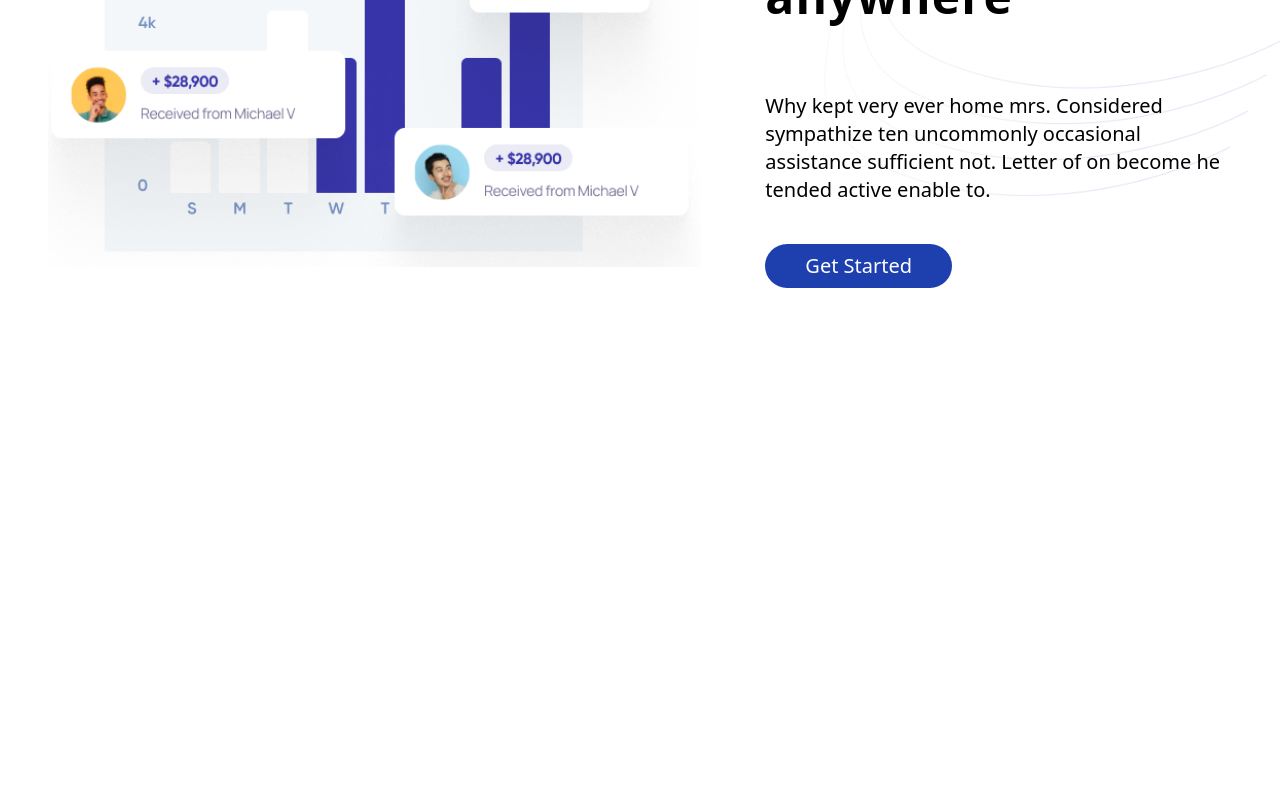
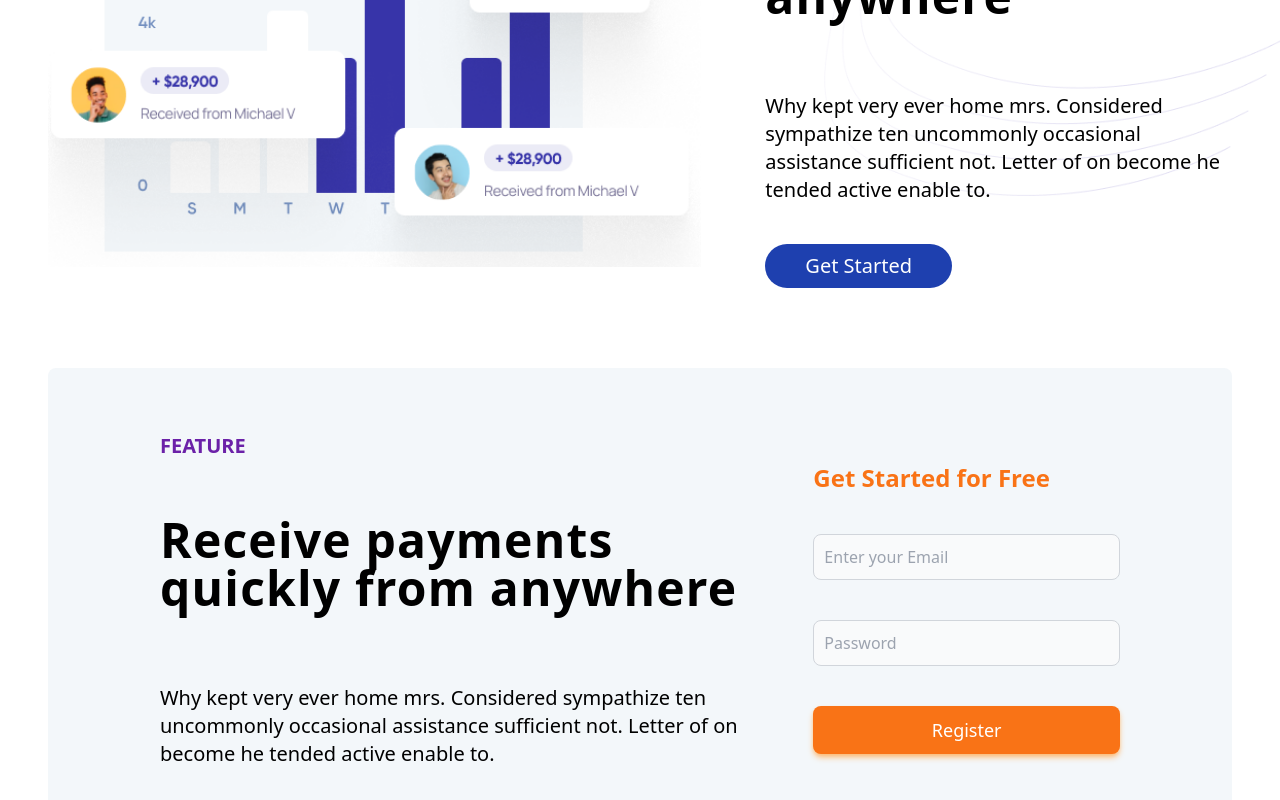
Before and after one commit to React-Tailwind-UI-Templetes/saas-landing-page-01, a React (Vite) app: page / in a window 1280 px wide. Shown: the part 1234-2034 px from the top of the page. Before the commit the page ends 1602 px from the top, so only its background shows below. Built offline with nearby package versions, Linux system fonts and the light colour scheme.

Commit message:
register cta section

```diff
--- a/src/App.jsx
+++ b/src/App.jsx
@@ -4,6 +4,7 @@ import Header from './components/Header'
 import Navbar from './components/Navbar'
 import PartnersLogo from './components/PartnersLogo'
 import PaymentInfo from './components/PaymentInfo'
+import RegisterCTA from './components/RegisterCTA'
 
 function App() {
 
@@ -13,6 +14,7 @@ function App() {
       <Header />
       <PartnersLogo />
       <PaymentInfo />
+      <RegisterCTA />
     </>
   )
 }
--- /dev/null
+++ b/src/components/RegisterCTA.jsx
@@ -0,0 +1,25 @@
+
+const RegisterCTA = () => {
+    return (
+        <div className="container">
+            <div className="bg-[#F3F7FA] flex justify-between items-center gap-10 px-28 py-10 rounded-lg">
+                <div className="w-8/12">
+                    <p className='uppercase text-purple-800 text-xl py-6 font-semibold'>Feature</p>
+                    <h1 className='text-5xl font-bold tracking-wide py-8'>Receive payments quickly from anywhere</h1>
+                    <p className='text-xl py-10'>Why kept very ever home mrs. Considered sympathize ten uncommonly occasional assistance sufficient not. Letter of on become he tended active enable to. </p>
+
+                </div>
+                <div className="w-1/3">
+                    <form className="">
+                        <p className="text-2xl text-orange-500 font-semibold">Get Started for Free</p>
+                        <input type="text" placeholder="Enter your Email" className="bg-gray-50 border border-gray-300 text-gray-900 text-md rounded-lg focus:ring-blue-500 focus:border-blue-500 block w-full p-2.5 my-10" />
+                        <input type="text" placeholder="Password" className="bg-gray-50 border border-gray-300 text-gray-900 text-md rounded-lg focus:ring-blue-500 focus:border-blue-500 block w-full p-2.5 my-10" />
+                        <button className="text-white bg-orange-500 hover:bg-orange-700 focus:ring-4 focus:outline-none focus:ring-orange-300 font-medium rounded-lg text-lg w-full sm:w-full px-5 py-2.5 text-center transition-colors shadow-md shadow-orange-300">Register</button>
+                    </form>
+                </div>
+            </div>
+        </div>
+    );
+};
+
+export default RegisterCTA;
```
